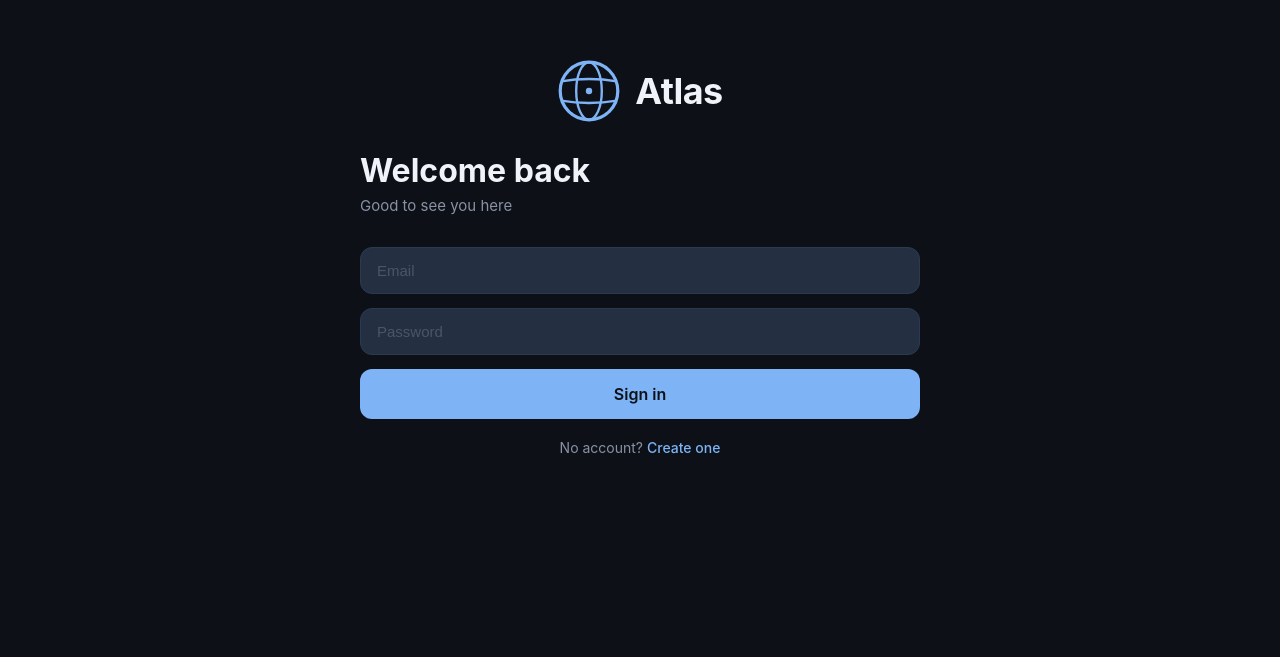
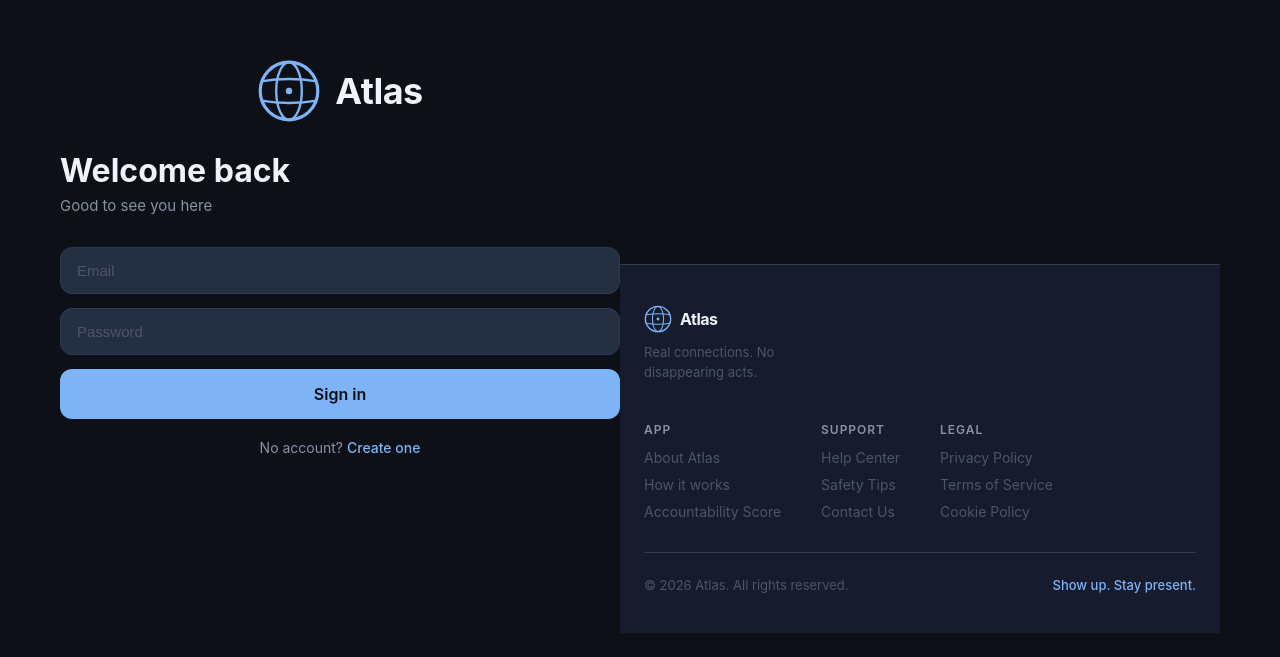
Before and after one commit to mmbower1/dating-app, a React (Vite) app: page /login in a window 1280 px wide. Shown: the part 143-800 px from the top of the page. Built offline with nearby package versions, Linux system fonts and the light colour scheme.

Commit message:
Move footer to auth pages only
Co-Authored-By: Claude Sonnet 4.6 <noreply@anthropic.com>

```diff
--- a/src/App.tsx
+++ b/src/App.tsx
@@ -3,7 +3,6 @@ import { AuthProvider, useAuth } from './context/AuthContext';
 import { ThemeProvider, useTheme } from './context/ThemeContext';
 import ProtectedRoute from './components/ProtectedRoute';
 import Logo from './components/Logo';
-import Footer from './components/Footer';
 import Login from './pages/Login';
 import Register from './pages/Register';
 import Home from './pages/Home';
@@ -54,7 +53,6 @@ const ThemedApp = () => {
         <Route path="/profile" element={<ProtectedRoute><Profile /></ProtectedRoute>} />
         <Route path="*" element={<Navigate to="/" replace />} />
       </Routes>
-      <Footer />
       <Nav />
     </div>
   );
--- a/src/index.css
+++ b/src/index.css
@@ -837,7 +837,7 @@ form button[type="submit"]:disabled {
 
 .site-footer {
   margin-top: auto;
-  padding: 40px 24px calc(var(--nav-height) + 24px);
+  padding: 40px 24px;
   background: var(--bg-secondary);
   border-top: 1px solid var(--border);
 }
--- a/src/pages/Login.tsx
+++ b/src/pages/Login.tsx
@@ -3,6 +3,7 @@ import type { FormEvent } from 'react';
 import { Link, useNavigate } from 'react-router-dom';
 import { useAuth } from '../context/AuthContext';
 import Logo from '../components/Logo';
+import Footer from '../components/Footer';
 
 const Login = () => {
   const { login } = useAuth();
@@ -58,6 +59,7 @@ const Login = () => {
           No account? <Link to="/register">Create one</Link>
         </p>
       </div>
+      <Footer />
     </div>
   );
 };
--- a/src/pages/Register.tsx
+++ b/src/pages/Register.tsx
@@ -3,6 +3,7 @@ import type { FormEvent } from 'react';
 import { Link, useNavigate } from 'react-router-dom';
 import { useAuth } from '../context/AuthContext';
 import Logo from '../components/Logo';
+import Footer from '../components/Footer';
 
 const GENDERS = ['male', 'female', 'non-binary', 'other'];
 
@@ -120,6 +121,7 @@ const Register = () => {
           Already have an account? <Link to="/login">Sign in</Link>
         </p>
       </div>
+      <Footer />
     </div>
   );
 };
```
